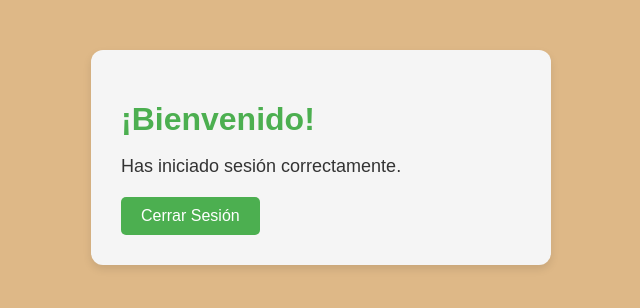
After one commit to EdwindanielTIC/DjangoAct14_danielRamirez, a Django app: page /appact14/PaginaLogin/ in a window 1280 px wide. The commit adds this page. Shown: the top 308 px of the page, without its empty margins (319-959 px from the left). Run offline with Django 5.2, Linux system fonts and the light colour scheme.

Commit message:
vistes de login amb session

```diff
--- a/pythonProject/act14/act14/urls.py
+++ b/pythonProject/act14/act14/urls.py
@@ -22,4 +22,7 @@ from django.urls import path, include
 urlpatterns = [
     path('admin/', admin.site.urls),
     path('appact14/',include('appact14.urls')),
+
+    # path('accounts/', include('django.contrib.auth.urls')),
+    # esta linea es la mas importante para poder hacer el login y el logout
 ]
--- a/pythonProject/act14/appact14/models.py
+++ b/pythonProject/act14/appact14/models.py
@@ -1,6 +1,9 @@
 from django.db import models
 
 # contraseñas de superUSER username : danieladmin, password :daniel123
+
+# usuairo para iniciar seccion en el login.html : Usuario(username='dani123', password=make_password('tu_clave_segura'))
+
 
 # Create your models here.
 
--- a/pythonProject/act14/appact14/templates/CreatUser.html
+++ b/pythonProject/act14/appact14/templates/CreatUser.html
@@ -1,10 +1,6 @@
 {% extends 'index.html' %}
 
-{% load static %}
-
 {% block content %}
-
-<link rel="stylesheet" href="{% static 'css/styles.css' %}">
 
 <h1>Bienvenidos a DAW2B</h1>
 
--- /dev/null
+++ b/pythonProject/act14/appact14/templates/PaginaLogin.html
@@ -0,0 +1,43 @@
+{%  extends 'index.html' %}
+
+{% block content %}
+
+<body>
+    <div class="container">
+        <h1>¡Bienvenido!</h1>
+        <p>Has iniciado sesión correctamente.</p>
+{#        <a href="login.html" class="button">Cerrar Sesión</a>#}
+        <a href="{% url 'logout' %}" class="button">Cerrar Sesión</a>
+    </div>
+</body>
+
+
+<style>
+
+    h1 {
+    color: #4CAF50;
+    margin-bottom: 10px;
+}
+
+p {
+    font-size: 18px;
+    margin-bottom: 20px;
+    color: #333;
+}
+
+.button {
+    display: inline-block;
+    padding: 10px 20px;
+    background-color: #4CAF50;
+    color: white;
+    text-decoration: none;
+    border-radius: 5px;
+    font-size: 16px;
+}
+
+.button:hover {
+    background-color: #45a049;
+}
+
+</style>
+{% endblock %}
--- a/pythonProject/act14/appact14/templates/index.html
+++ b/pythonProject/act14/appact14/templates/index.html
@@ -9,9 +9,6 @@
 
 
 <body style="background-color: burlywood">
-
-{# <a href="{% url 'create_user' %}"> crear usuario</a>#}
-
 
     <div id="container">
         {% block content %}
--- a/pythonProject/act14/appact14/urls.py
+++ b/pythonProject/act14/appact14/urls.py
@@ -1,7 +1,15 @@
-from django.urls import path
+from django.urls import path,include
 from . import views
 urlpatterns = [
-    path("", views.index, name="index"),
     path('login/', views.loggin_form, name='login'),
+
     path('create_user/', views.create_user, name='create_user'),
+    path('PaginaLogin/', views.paginaIncial, name='paginaIncial'),
+
+    path('cerrarSeccion/', views.cerrar_sesion, name='logout'),
+
+
 ]
+
+# muy importante, el nombre path('PaginaLogin/'), tiene que ser el mismo nombre de la pagina web, si no
+# no la va a encontrar
--- a/pythonProject/act14/appact14/views.py
+++ b/pythonProject/act14/appact14/views.py
@@ -1,14 +1,15 @@
-from django.contrib.messages import success
+from django.contrib.auth import logout
 from django.shortcuts import render,redirect
-from django.http import HttpResponse
-# Create your views here.
 from django.contrib.auth.hashers import make_password
-from .forms import logginForm, createUserForm
+from django.contrib.auth.hashers import check_password
+
+from .forms import createUserForm
 from .models import Usuario
 
 
-def index(request):
-    return render(request, 'index.html')
+
+def paginaIncial(request):
+    return render(request, 'PaginaLogin.html')
 
 # este sera lo que se recorrera el bucle
 def usuarios(request):
@@ -17,27 +18,45 @@ def usuarios(request):
 
 
 def loggin_form(request):
-    form = logginForm()
+    if request.method == 'POST':
+        username = request.POST['username']
+        password = request.POST['password']
 
-    if request.method == 'POST':
-        form = logginForm(request.POST)
-        if form.is_valid():
-            form.save()
-            return render(request, 'index.html', {})
+        try:
+            user = Usuario.objects.get(username=username)
+            if check_password(password, user.password):
+                request.session['usuario_id'] = user.id
+                return redirect('paginaIncial')
+            else:
+                error = 'Contraseña incorrecta'
+        except Usuario.DoesNotExist:
+            error = 'Usuario no encontrado'
 
-    context = {'form': form}
-    return render(request, 'login.html', context)
+        return render(request, 'login.html', {'error': error})
 
+    return render(request, 'login.html')
+
+
+# voy a crear una vista para que cunado cierre la sección , me lleve devulta al inicio de sedccion
+def cerrar_sesion(request):
+    logout(request)
+    return redirect('login')
 
 def create_user(request):
     success = False
     if request.method == 'POST':
         form = createUserForm(request.POST)
+        # el siguiente es muy imporante, porque antes estaba pasando el formulario de login
+        # pero sin pasar nunca por el make_password(), esto significa que se me guardbaa en la base de datos la contraseña
+        # en texto plano y luego el check_password() no me la podia validar.
+        # otro problema mas que tenia era que estaba inciando seccion con usuario que no tenian la contraseña cifrada y esto
+        # me probocaba no poder iniciar seccion, una vez puesto el make_password() y check_password() todo funciona bieN
         if form.is_valid():
-            form.save()
+            usuario = form.save(commit=False)
+            usuario.password = make_password(form.cleaned_data['password'])  # Cifrar contraseña si no no me deja, PUNTO MUY IMPORTANTE
+            usuario.save()
             success = True
     else:
         form = createUserForm()
 
     return render(request, 'CreatUser.html', {'form': form, 'success': success})
-    # esto hacer que me devuelva la web crearUsuario.hmtl, si no esta , no me la devuelve
```
Also changed, not shown: pythonProject/act14/act14/settings.py (+8 -0 lines), pythonProject/act14/appact14/forms.py (+4 -4 lines), pythonProject/act14/appact14/templates/login.html (+20 -11 lines).
